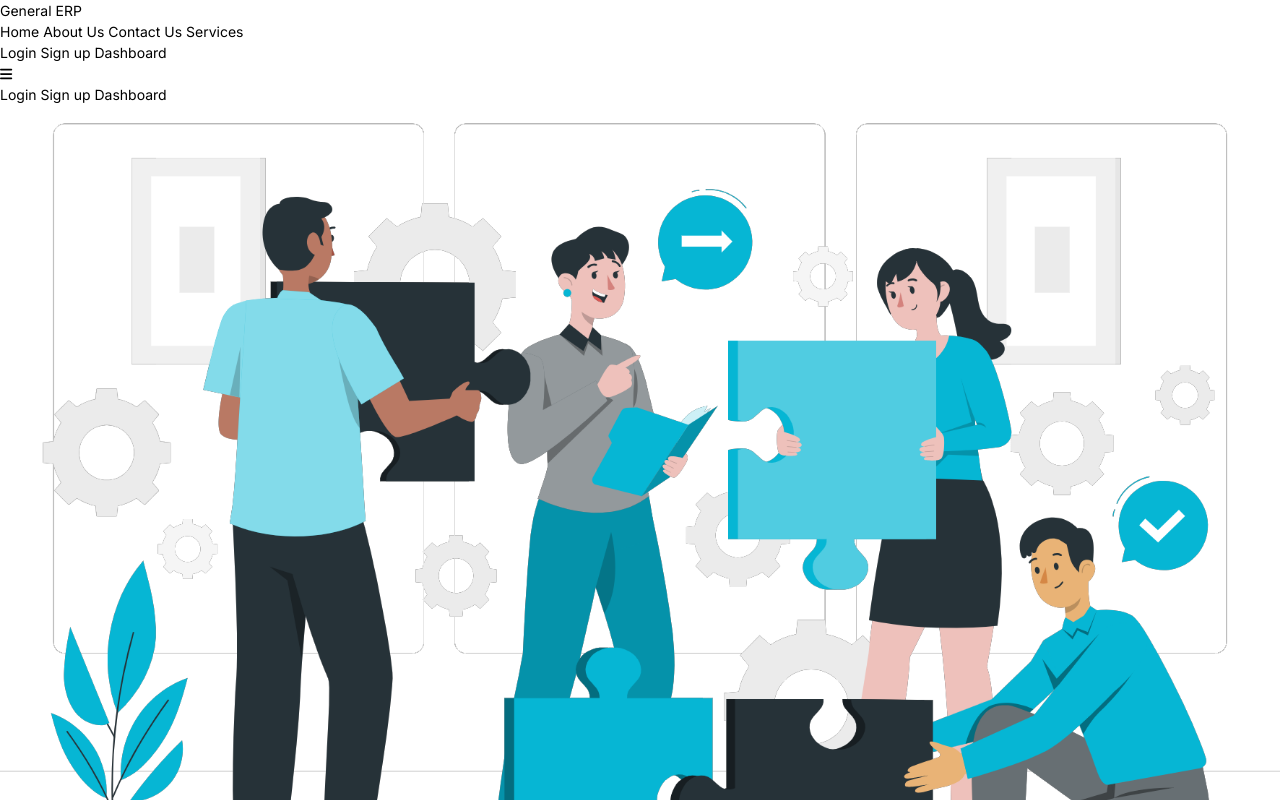
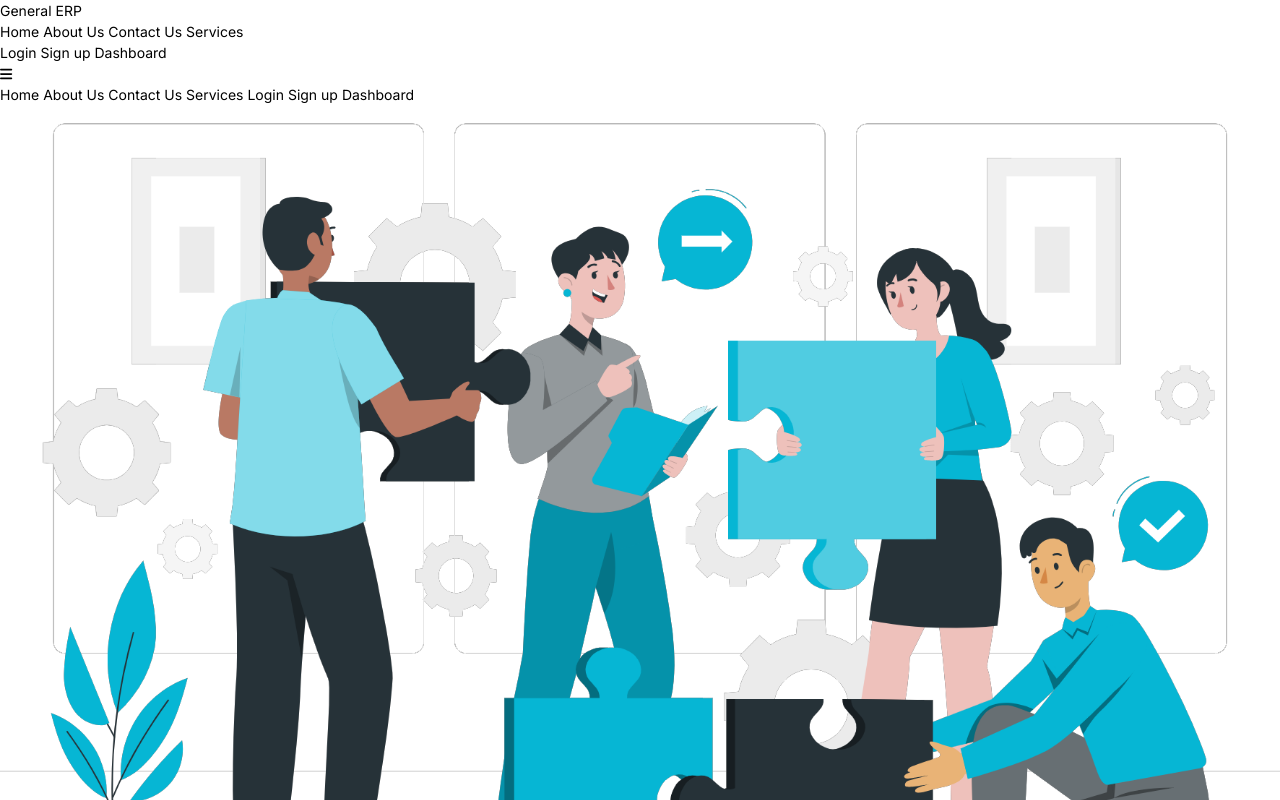
Before and after one commit to GokulAbisheak/general-purpose-erp-frontend, a React (Vite) app in the folder client/: page /login in a window 1280 px wide. Shown: the top 800 px of the page. Built offline with nearby package versions, Linux system fonts and the light colour scheme; a web font is replaced by a local one.

Commit message:
Minor bug fix

```diff
--- a/client/src/components/Header/index.jsx
+++ b/client/src/components/Header/index.jsx
@@ -98,8 +98,8 @@ const Header = () => {
           isOpen ? "grid" : "hidden"
         } md:hidden`}
       >
-        {navigation && navigation.length > 0 ? (
-          navigation.map((item) => (
+        {navigation && navigation.data.length > 0 ? (
+          navigation.data.map((item) => (
             <Link
               className={`text-md font-medium hover:text-white hover:bg-neutral-700 py-[10px] duration-200 ${
                 location == item.link ? "text-cyan-500" : ""
```
